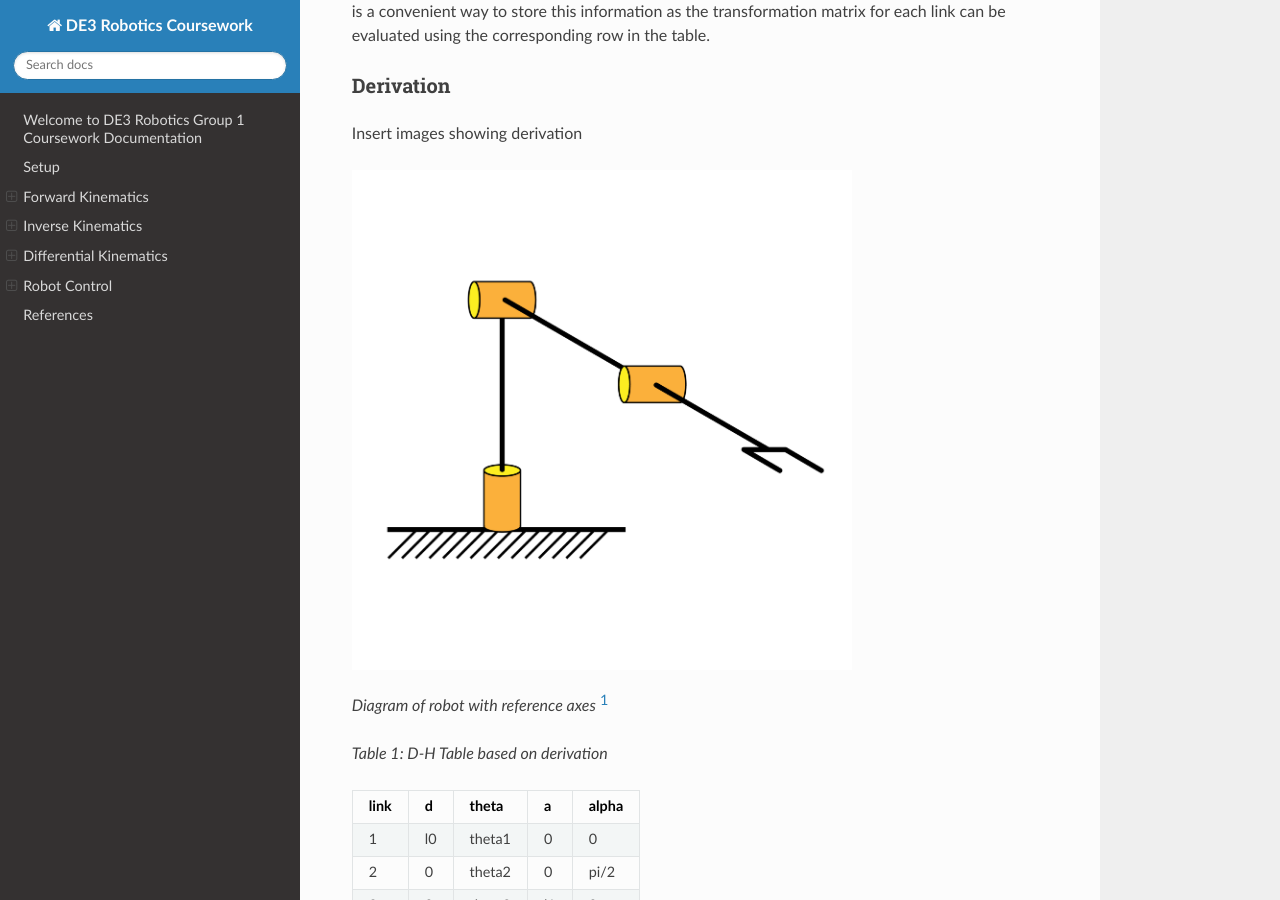
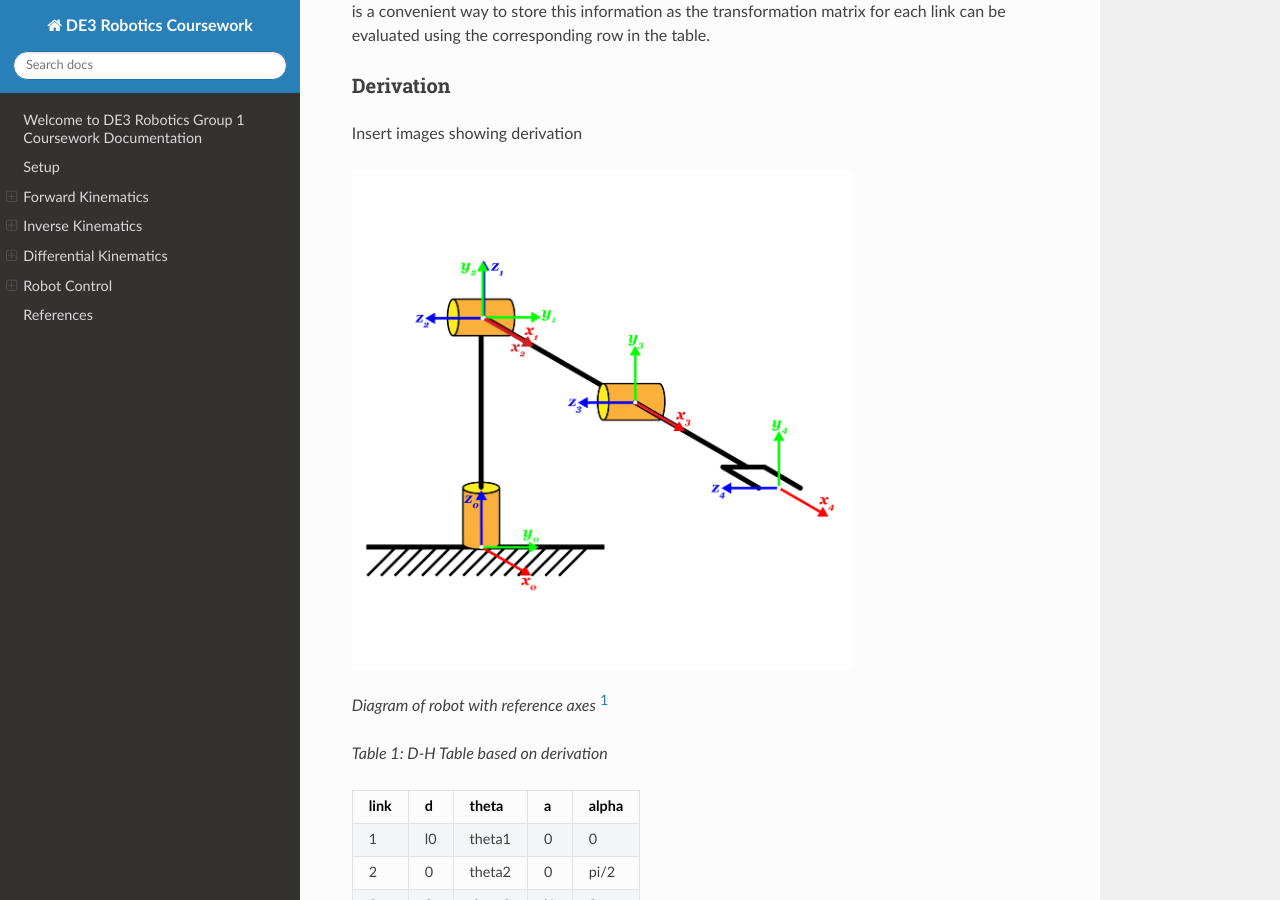
Before and after one commit to oliver-veal/robotics-coursework, a Sphinx documentation site: the page built from docs/source/index.rst, in a window 1280 px wide and 900 px high, scrolled down 1401 px. Built offline with Sphinx 7.4.7 and the Read the Docs theme 2.0.0, drawn with Linux system fonts in a browser that asks for light colours.

Commit message:
Messages

```diff
--- a/docs/source/index.rst
+++ b/docs/source/index.rst
@@ -68,7 +68,7 @@ Derivation
 
 Insert images showing derivation
 
-.. image:: img/diagram.png
+.. image:: img/diagram_with_frames.png
    :width: 500
    :alt: Robot Diagram
 
```
